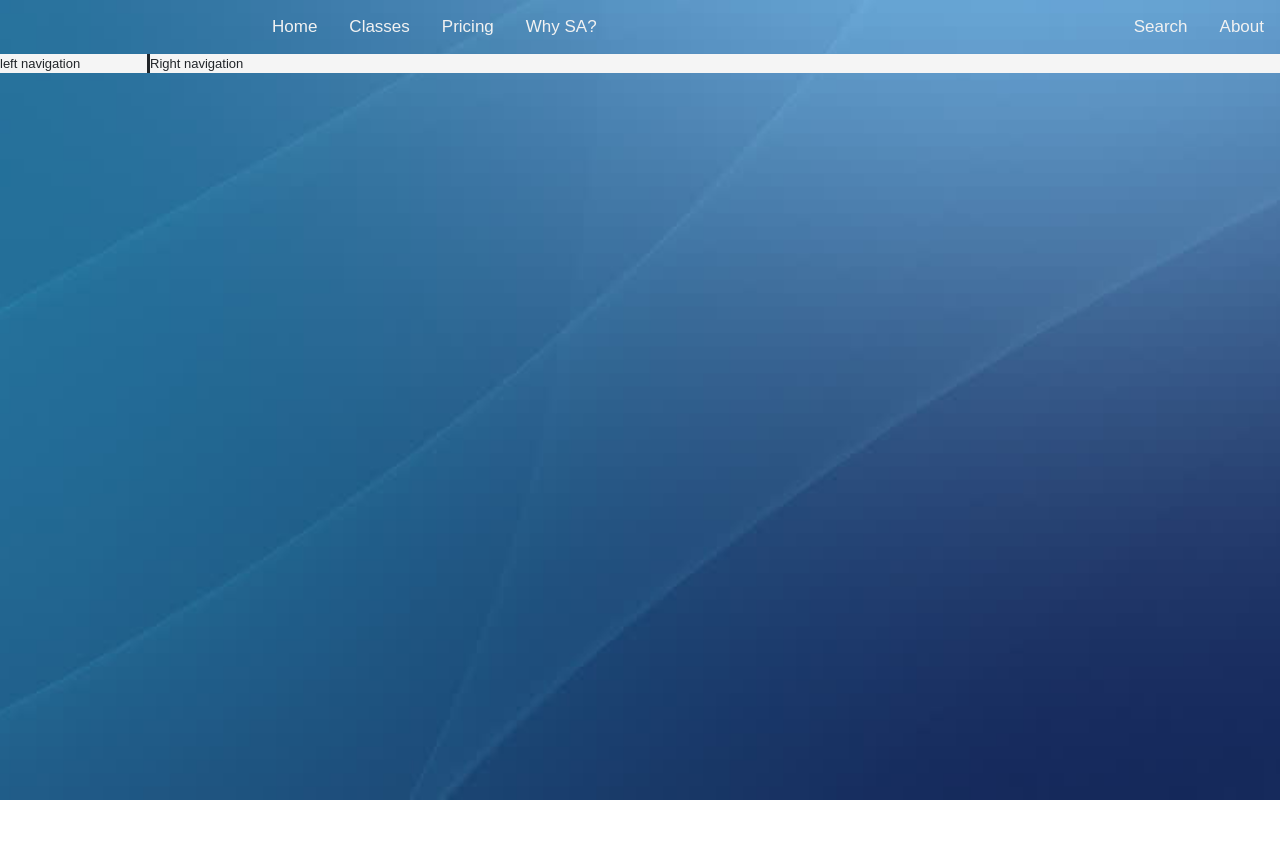
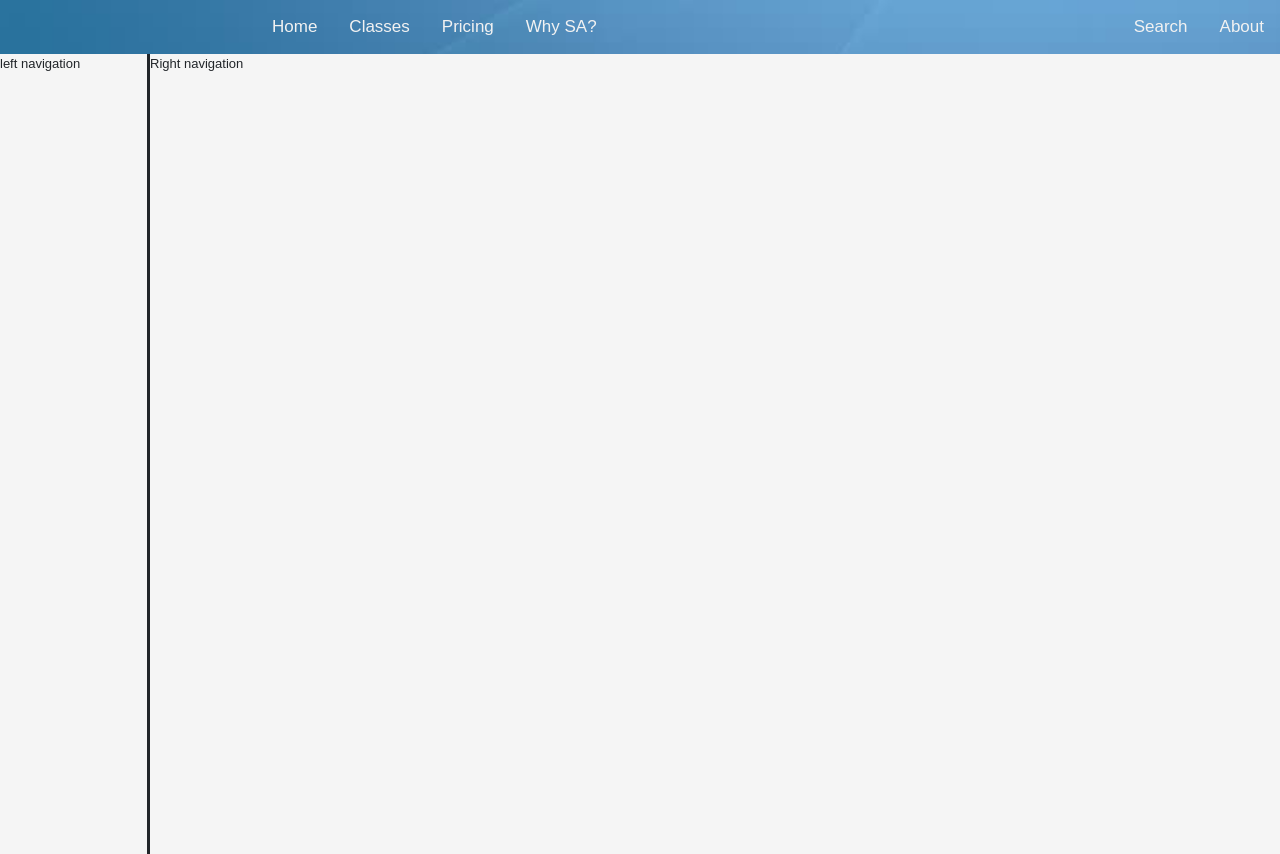
Before and after one commit to vikash-techy/TeamWork, an Angular app in the folder StudentArchitect/: page /class in a window 1280 px wide. Before the commit the page ends 800 px from the top, so only its background shows below. Built offline with nearby package versions, Linux system fonts and the light colour scheme.

Commit message:
changed css

```diff
--- a/StudentArchitect/src/app/class/class.component.css
+++ b/StudentArchitect/src/app/class/class.component.css
@@ -2,7 +2,7 @@
     display: flex;
     flex-direction: row;
     min-width: 100%;
-    min-height: 100%;
+    min-height: 100vh;
     background: whitesmoke;
 }
 
@@ -11,3 +11,9 @@
     min-width: 150px;
     border-right: solid;
 }
+
+.right_nav{
+position: relative;
+/* height: 100vh; */
+overflow-y: auto;
+}
```
